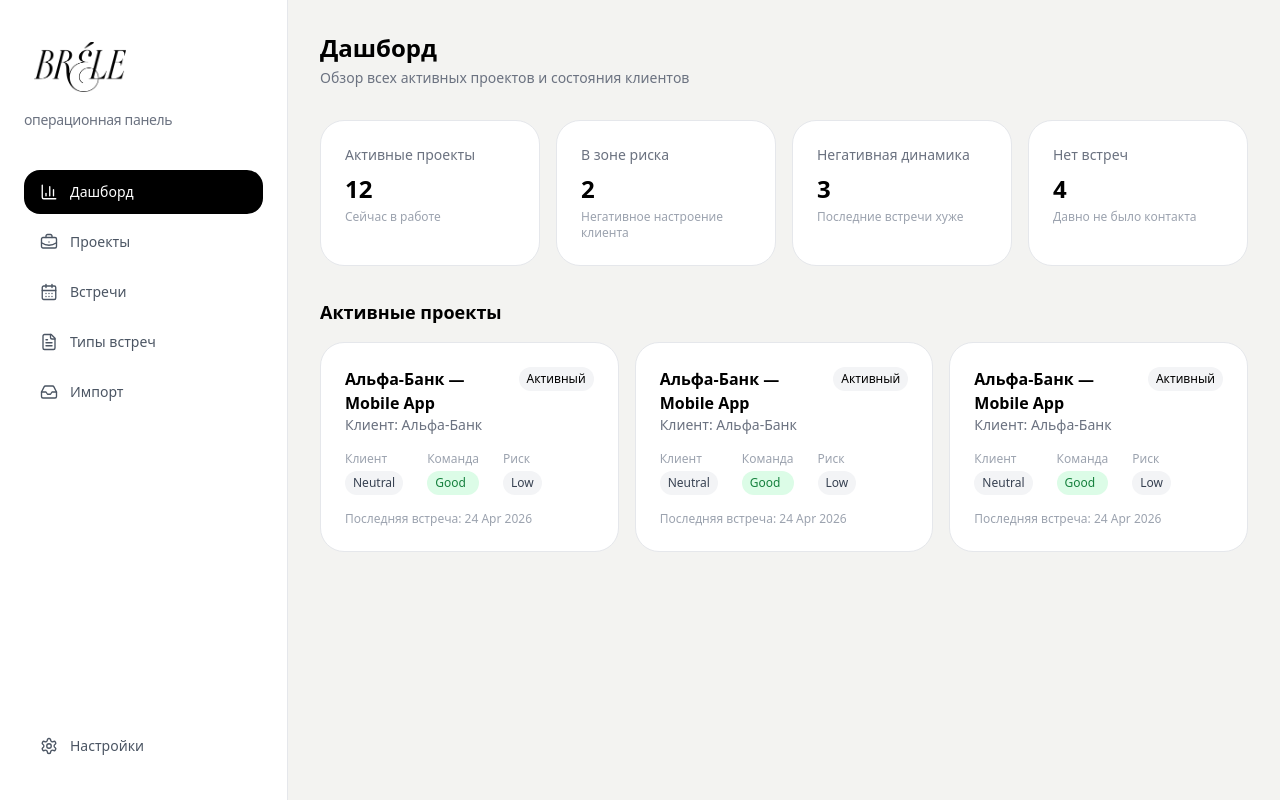
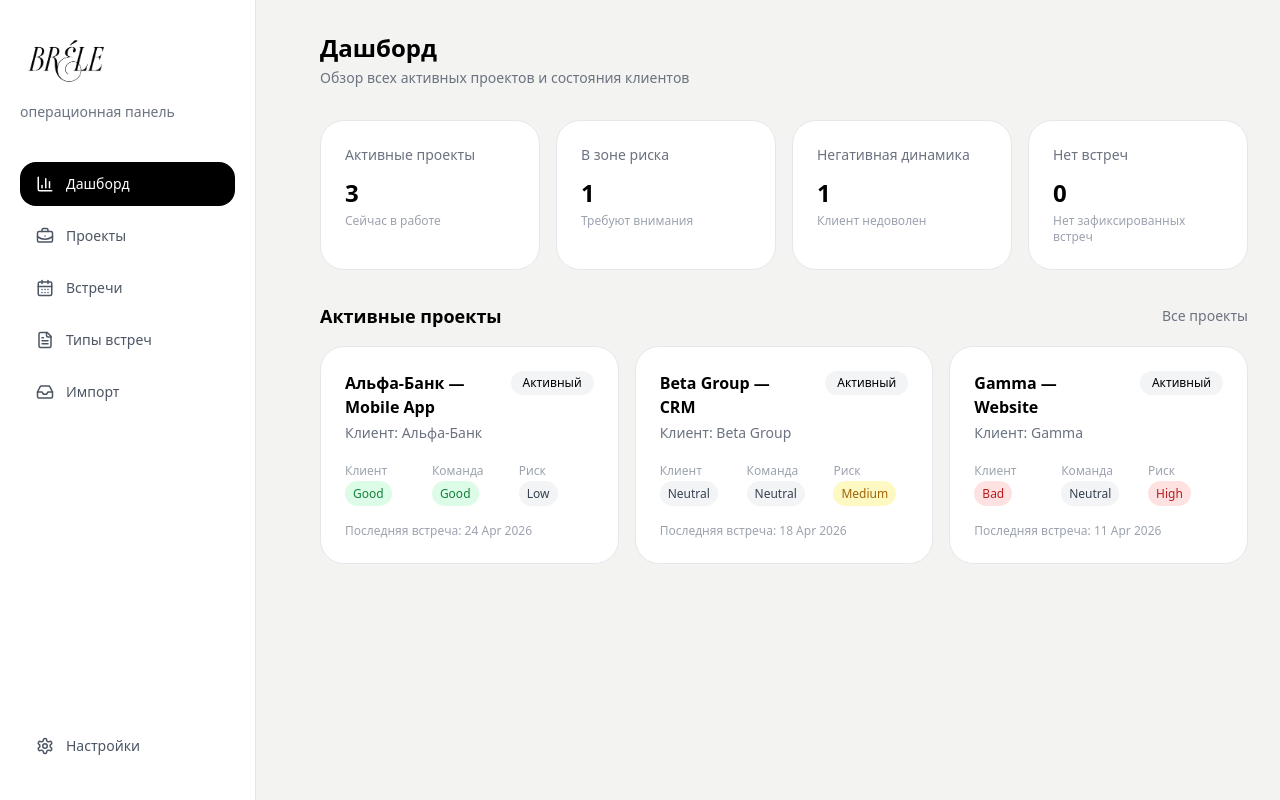
Before and after one commit to Alexsoltan/brele-operation, a Next.js app in the folder apps/web/: page / in a window 1280 px wide. Built offline with nearby package versions, Linux system fonts and the light colour scheme.

Commit message:
Restore stable app layout and project flow

```diff
--- a/apps/web/src/app/page.tsx
+++ b/apps/web/src/app/page.tsx
@@ -1,94 +1,117 @@
+"use client";
+
 import Link from "next/link";
+import { useEffect, useMemo, useState } from "react";
+import { getProjects, type Project } from "@/lib/project-store";
 import { MoodBadge } from "@/components/mood-badge";
 import { RiskBadge } from "@/components/risk-badge";
 
-function StatCard({
-  title,
-  value,
-  description,
-}: {
-  title: string;
-  value: string;
-  description: string;
-}) {
-  return (
-    <div className="rounded-3xl border border-gray-200 bg-white p-6">
-      <div className="text-sm text-gray-500">{title}</div>
-      <div className="mt-2 text-2xl font-semibold">{value}</div>
-      <div className="mt-1 text-xs text-gray-400">{description}</div>
-    </div>
-  );
-}
+export default function DashboardPage() {
+  const [projects, setProjects] = useState<Project[]>([]);
 
-function ProjectCard() {
-  return (
-    <Link
-      href="/projects/alfa-mobile-app"
-      className="group flex cursor-pointer flex-col gap-4 rounded-3xl border border-gray-200 bg-white p-6 transition-all duration-200 hover:-translate-y-0.5 hover:border-gray-300 hover:shadow-md"
-    >
-      <div className="flex items-start justify-between">
-        <div>
-          <div className="font-semibold transition group-hover:text-black">
-            Альфа-Банк — Mobile App
-          </div>
-          <div className="text-sm text-gray-500">Клиент: Альфа-Банк</div>
-        </div>
+  useEffect(() => {
+    setProjects(getProjects());
+  }, []);
 
-        <div className="rounded-full bg-gray-100 px-2 py-1 text-xs">
-          Активный
-        </div>
-      </div>
+  const stats = useMemo(() => {
+    return {
+      activeProjects: projects.filter((project) => project.status === "active").length,
+      riskProjects: projects.filter((project) => project.risk === "high").length,
+      negativeMood: projects.filter((project) => project.clientMood === "bad").length,
+      noMeetings: projects.filter((project) => project.lastMeetingAt === "Нет встреч").length,
+    };
+  }, [projects]);
 
-      <div className="flex gap-6 text-sm">
-        <div className="flex flex-col gap-1">
-          <span className="text-xs text-gray-400">Клиент</span>
-          <MoodBadge mood="neutral" />
-        </div>
-
-        <div className="flex flex-col gap-1">
-          <span className="text-xs text-gray-400">Команда</span>
-          <MoodBadge mood="good" />
-        </div>
-
-        <div className="flex flex-col gap-1">
-          <span className="text-xs text-gray-400">Риск</span>
-          <RiskBadge risk="low" />
-        </div>
-      </div>
-
-      <div className="text-xs text-gray-400">
-        Последняя встреча: 24 Apr 2026
-      </div>
-    </Link>
-  );
-}
-
-export default function DashboardPage() {
   return (
     <div className="space-y-8">
       <div>
-        <h1 className="font-rubik text-2xl font-semibold">Дашборд</h1>
+        <h1 className="text-2xl font-semibold">Дашборд</h1>
         <p className="mt-1 text-sm text-gray-500">
           Обзор всех активных проектов и состояния клиентов
         </p>
       </div>
 
       <div className="grid grid-cols-4 gap-4">
-        <StatCard title="Активные проекты" value="12" description="Сейчас в работе" />
-        <StatCard title="В зоне риска" value="2" description="Негативное настроение клиента" />
-        <StatCard title="Негативная динамика" value="3" description="Последние встречи хуже" />
-        <StatCard title="Нет встреч" value="4" description="Давно не было контакта" />
+        <StatCard title="Активные проекты" value={stats.activeProjects} caption="Сейчас в работе" />
+        <StatCard title="В зоне риска" value={stats.riskProjects} caption="Требуют внимания" />
+        <StatCard title="Негативная динамика" value={stats.negativeMood} caption="Клиент недоволен" />
+        <StatCard title="Нет встреч" value={stats.noMeetings} caption="Нет зафиксированных встреч" />
       </div>
 
-      <div>
-        <h2 className="mb-4 text-lg font-semibold">Активные проекты</h2>
+      <section className="space-y-4">
+        <div className="flex items-center justify-between">
+          <h2 className="text-lg font-semibold">Активные проекты</h2>
+
+          <Link
+            href="/projects"
+            className="text-sm font-medium text-gray-500 hover:text-black"
+          >
+            Все проекты
+          </Link>
+        </div>
 
         <div className="grid grid-cols-3 gap-4">
-          <ProjectCard />
-          <ProjectCard />
-          <ProjectCard />
+          {projects.slice(0, 6).map((project) => (
+            <Link
+              key={project.id}
+              href={`/projects/${project.id}`}
+              className="rounded-3xl border border-gray-200 bg-white p-6 transition hover:-translate-y-0.5 hover:border-gray-300 hover:shadow-sm"
+            >
+              <div className="mb-5 flex items-start justify-between gap-4">
+                <div>
+                  <div className="font-semibold">{project.name}</div>
+                  <div className="mt-1 text-sm text-gray-500">
+                    Клиент: {project.clientName}
+                  </div>
+                </div>
+
+                <div className="rounded-full bg-gray-100 px-3 py-1 text-xs font-medium">
+                  Активный
+                </div>
+              </div>
+
+              <div className="grid grid-cols-3 gap-3 text-sm">
+                <div>
+                  <div className="mb-1 text-xs text-gray-400">Клиент</div>
+                  <MoodBadge mood={project.clientMood} />
+                </div>
+
+                <div>
+                  <div className="mb-1 text-xs text-gray-400">Команда</div>
+                  <MoodBadge mood={project.teamMood} />
+                </div>
+
+                <div>
+                  <div className="mb-1 text-xs text-gray-400">Риск</div>
+                  <RiskBadge risk={project.risk} />
+                </div>
+              </div>
+
+              <div className="mt-5 text-xs text-gray-400">
+                Последняя встреча: {project.lastMeetingAt}
+              </div>
+            </Link>
+          ))}
         </div>
-      </div>
+      </section>
     </div>
   );
 }
+
+function StatCard({
+  title,
+  value,
+  caption,
+}: {
+  title: string;
+  value: number;
+  caption: string;
+}) {
+  return (
+    <div className="rounded-3xl border border-gray-200 bg-white p-6">
+      <div className="text-sm text-gray-500">{title}</div>
+      <div className="mt-3 text-2xl font-semibold">{value}</div>
+      <div className="mt-1 text-xs text-gray-400">{caption}</div>
+    </div>
+  );
+}
--- a/apps/web/src/components/app-sidebar.tsx
+++ b/apps/web/src/components/app-sidebar.tsx
@@ -1,71 +1,100 @@
+"use client";
+
 import Link from "next/link";
 import Image from "next/image";
-import {
-  BarChart3,
-  BriefcaseBusiness,
-  CalendarDays,
-  FileText,
-  Inbox,
-  Settings,
-} from "lucide-react";
+import { BarChart3, BriefcaseBusiness, CalendarDays, FileText, Inbox, Settings } from "lucide-react";
+import { usePathname } from "next/navigation";
 
 const navItems = [
-  { label: "Дашборд", href: "/", icon: BarChart3, active: true },
-  { label: "Проекты", href: "/projects", icon: BriefcaseBusiness, active: false },
-  { label: "Встречи", href: "/meetings", icon: CalendarDays, active: false },
-  { label: "Типы встреч", href: "/meeting-types", icon: FileText, active: false },
-  { label: "Импорт", href: "/import-inbox", icon: Inbox, active: false },
+  {
+    label: "Дашборд",
+    href: "/",
+    icon: BarChart3,
+    activePaths: ["/"],
+  },
+  {
+    label: "Проекты",
+    href: "/projects",
+    icon: BriefcaseBusiness,
+    activePaths: ["/projects"],
+  },
+  {
+    label: "Встречи",
+    href: "/meetings",
+    icon: CalendarDays,
+    activePaths: ["/meetings"],
+  },
+  {
+    label: "Типы встреч",
+    href: "/meeting-types",
+    icon: FileText,
+    activePaths: ["/meeting-types"],
+  },
+  {
+    label: "Импорт",
+    href: "/import",
+    icon: Inbox,
+    activePaths: ["/import"],
+  },
 ];
 
+function isActivePath(pathname: string, item: (typeof navItems)[number]) {
+  if (item.href === "/") {
+    return pathname === "/";
+  }
+
+  return item.activePaths.some((path) => pathname === path || pathname.startsWith(`${path}/`));
+}
+
 export function AppSidebar() {
+  const pathname = usePathname();
+
   return (
-    <aside className="fixed left-0 top-0 flex h-screen w-72 flex-col justify-between border-r border-gray-200 bg-white px-6 py-8">
-      <div>
-        {/* BRAND */}
+    <aside className="fixed left-0 top-0 flex h-screen w-64 flex-col border-r border-gray-200 bg-white px-5 py-8">
       <div className="mb-10">
         <Image
           src="/logo.png"
           alt="Brele"
-            width={120}
-            height={40}
+          width={92}
+          height={44}
           priority
-            className="h-auto w-28 object-contain"
+          className="h-auto w-[92px]"
         />
-
-          <div className="mt-2 text-sm text-gray-500 tracking-tight">
-            операционная панель
-          </div>
+        <div className="mt-3 text-sm text-gray-500">операционная панель</div>
       </div>
 
-        {/* NAV */}
-        <nav className="flex flex-col gap-1.5">
+      <nav className="flex flex-1 flex-col gap-2">
         {navItems.map((item) => {
           const Icon = item.icon;
+          const active = isActivePath(pathname, item);
 
           return (
             <Link
               key={item.href}
               href={item.href}
               className={`flex items-center gap-3 rounded-2xl px-4 py-3 text-sm font-medium transition ${
-                  item.active
+                active
                   ? "bg-black text-white"
                   : "text-gray-600 hover:bg-gray-100 hover:text-black"
               }`}
             >
-                <Icon size={18} strokeWidth={1.8} />
-                <span>{item.label}</span>
+              <Icon size={18} />
+              {item.label}
             </Link>
           );
         })}
       </nav>
-      </div>
 
       <Link
         href="/settings"
-        className="flex items-center gap-3 rounded-2xl px-4 py-3 text-sm font-medium text-gray-600 transition hover:bg-gray-100 hover:text-black"
+        className={`flex items-center gap-3 rounded-2xl px-4 py-3 text-sm font-medium transition ${
+          pathname.startsWith("/settings")
+            ? "bg-black text-white"
+            : "text-gray-600 hover:bg-gray-100 hover:text-black"
+        }`}
       >
-        <Settings size={18} strokeWidth={1.8} />
-        <span>Настройки</span>
+        <Settings size={18} />
+        Настройки
       </Link>
     </aside>
   );
```
Lines whose indentation alone changed are shown as unchanged.
